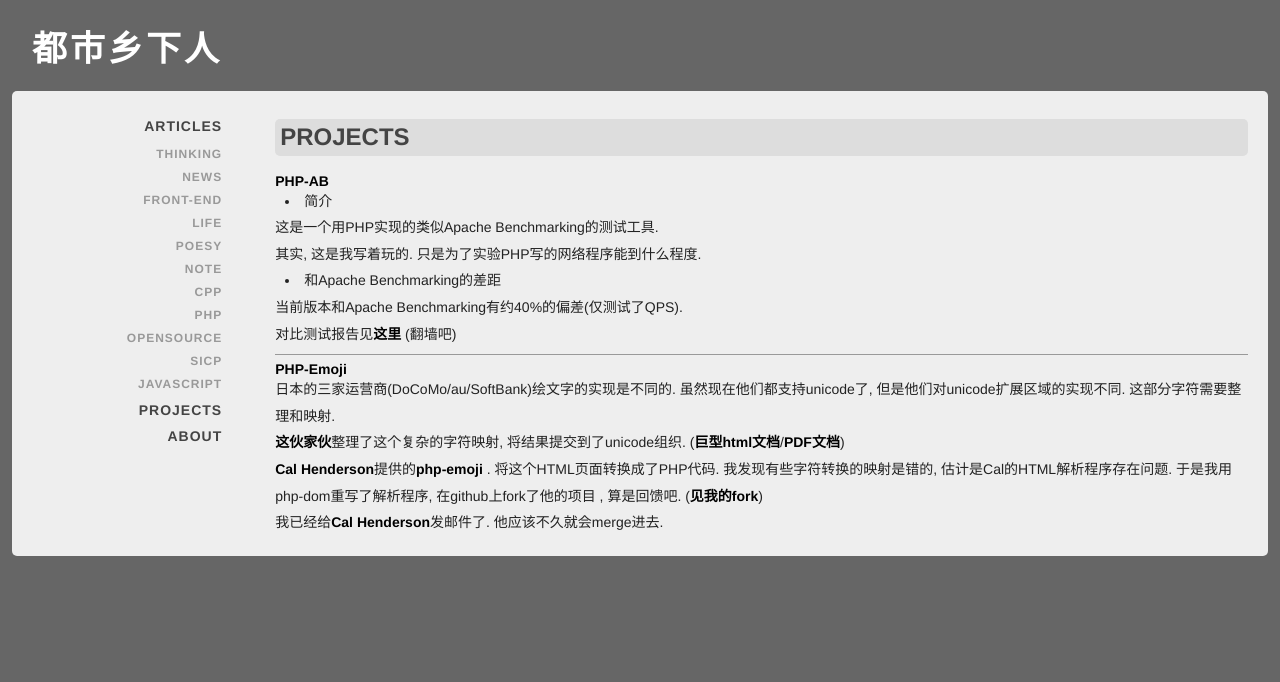
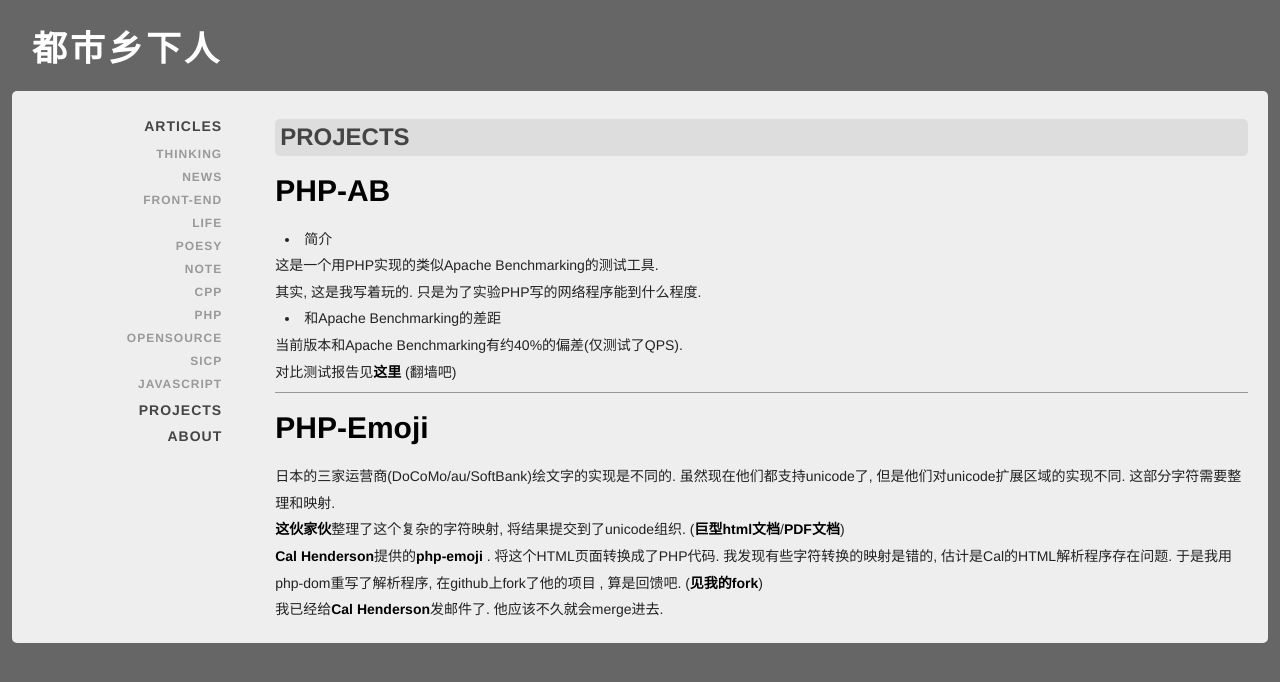
Before and after one commit to dulao5/dulao5.github.com, a Jekyll site: the page built from projects.html, in a window 1280 px wide. Shown: the top 682 px of the page. Built offline with Jekyll 4.4.1, drawn with Linux system fonts in a browser that asks for light colours; Markdown is read by kramdown in place of the engine named in the settings.

Commit message:
Update style.css

```diff
--- a/css/style.css
+++ b/css/style.css
@@ -197,16 +197,26 @@ h2 {
 	line-height:150%;
 	margin-bottom:20px;
 }
-
+h3 {
+	font-size:30px;
+	margin:20px 0;
+}
 #disqus_thread h3 {
 	margin:20px 0;
 	font-size:22px;
 }
-
 h4 {
+	font-size:20px;
 	margin:20px 0;
 }
-
+h5 {
+	font-size:18px;
+	margin:20px 0;
+}
+h6 {
+	font-size:16px;
+	margin:20px 0;
+}
 li ul {
 	margin:10px 0 10px 20px;
 }
```
